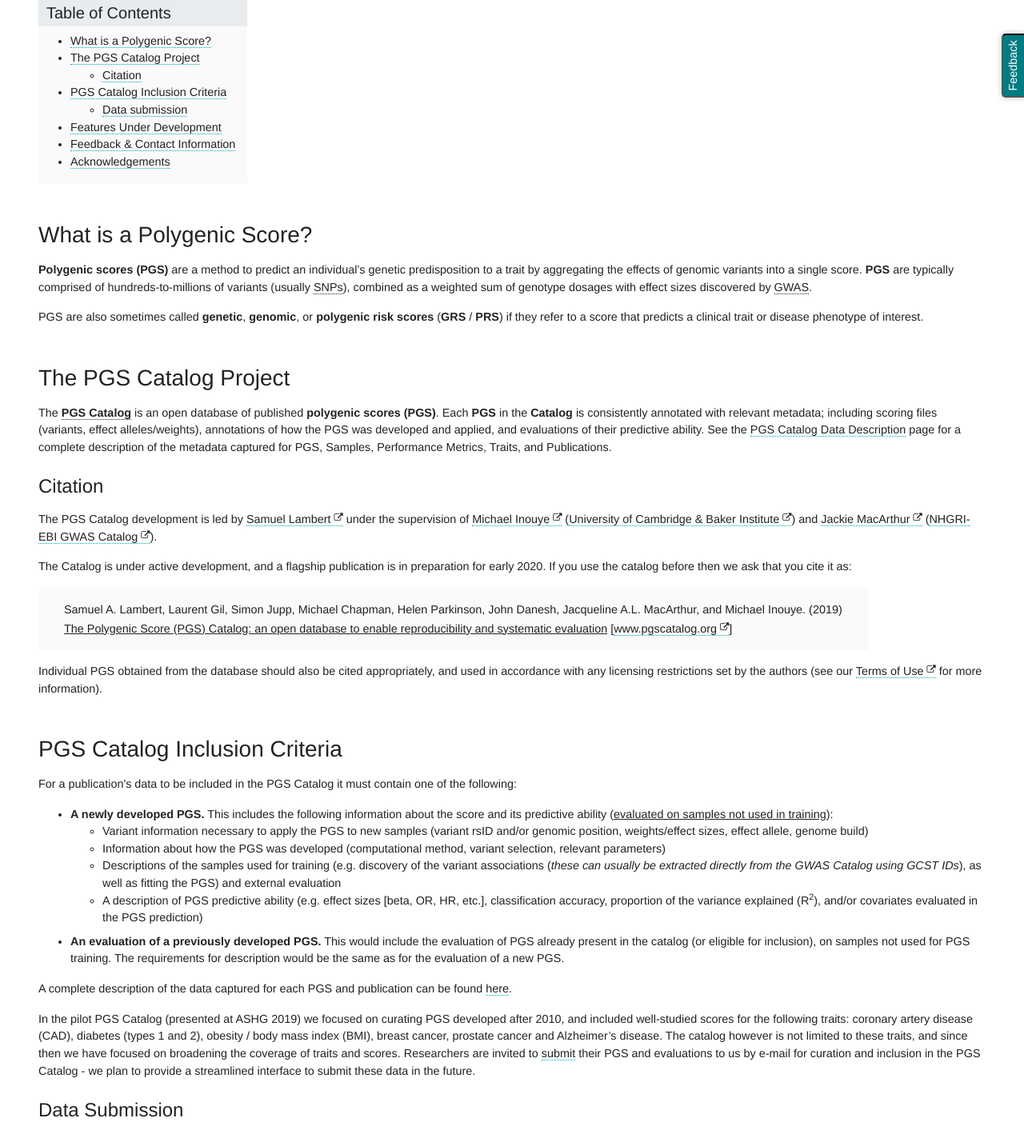
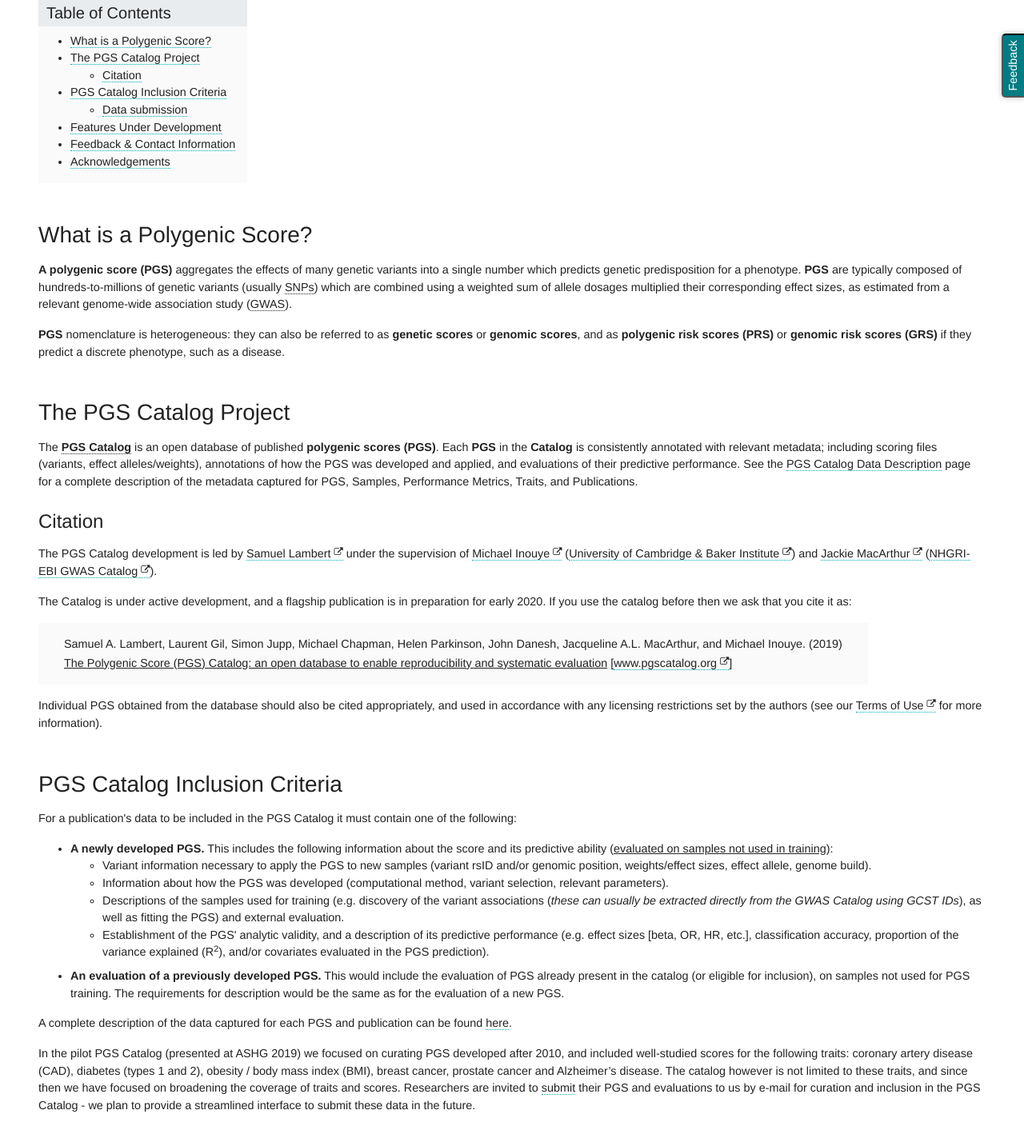
Before and after one commit to PGScatalog/PGS_Catalog, a Django app: template catalog/templates/catalog/about.html in a window 1280 px wide. Shown: the part 236-1654 px from the top of the page at 80% size. Run offline with Django 3.2, Linux system fonts and the light colour scheme; the template is opened without the code that fills it, so the values that code supplies are empty; style sheets or scripts are compiled from the project's sources; some libraries are stand-ins or nearby versions.

Commit message:
Text changes suggested by Mike
ToDo: Make a button on the homepage that links to data submission section of the website

```diff
--- a/catalog/templates/catalog/about.html
+++ b/catalog/templates/catalog/about.html
@@ -54,12 +54,11 @@
     <section>
       <h3 id="score">What is a Polygenic Score?</h3>
         <p>
-            <b>Polygenic scores (PGS)</b> are a method to predict an individual’s genetic predisposition to a trait by aggregating the effects of genomic variants into a single score.
-            <b>PGS</b> are typically comprised of hundreds-to-millions of variants (usually <span title="SNPs" data-content="Single Nucleotide Polymorphisms" class="pgs_helpover">SNPs</span>),
-            combined as a weighted sum of genotype dosages with effect sizes discovered by <span title="GWAS" data-content="Genome-wide association studies" class="pgs_helpover">GWAS</span>.
+            <b>A polygenic score (PGS)</b> aggregates the effects of many genetic variants into a single number which predicts genetic predisposition for a phenotype.
+            <b>PGS</b> are typically composed of hundreds-to-millions of genetic variants (usually <span title="SNPs" data-content="Single Nucleotide Polymorphisms" class="pgs_helpover">SNPs</span>) which are combined using a weighted sum of allele dosages multiplied their corresponding effect sizes, as estimated from a relevant genome-wide association study (<span title="GWAS" data-content="Genome-wide association studies" class="pgs_helpover">GWAS</span>).
         </p>
         <p>
-            PGS are also sometimes called <b>genetic</b>, <b>genomic</b>, or <b>polygenic risk scores</b> (<b>GRS</b> / <b>PRS</b>) if they refer to a score that predicts a clinical trait or disease phenotype of interest.
+            <b>PGS</b> nomenclature is heterogeneous: they can also be referred to as <b>genetic scores</b> or <b>genomic scores</b>, and as <b>polygenic risk scores (PRS)</b> or <b>genomic risk scores (GRS)</b> if they predict a discrete phenotype, such as a disease.
         </p>
     </section>
 
@@ -68,7 +67,7 @@
       <h3 id="project">The PGS Catalog Project</h3>
         <p>
             The <span title="PGS Catalog" data-content="Polygenic Score (PGS) Catalog" class="pgs_helpover"><b>PGS Catalog</b></span> is an open database of published <b>polygenic scores (PGS)</b>.
-            Each <b>PGS</b> in the <b>Catalog</b> is consistently annotated with relevant metadata; including scoring files (variants, effect alleles/weights), annotations of how the PGS was developed and applied, and evaluations of their predictive ability.
+            Each <b>PGS</b> in the <b>Catalog</b> is consistently annotated with relevant metadata; including scoring files (variants, effect alleles/weights), annotations of how the PGS was developed and applied, and evaluations of their predictive performance.
             See the <a href="../docs/">PGS Catalog Data Description</a> page for a complete description of the metadata captured for PGS, Samples, Performance Metrics, Traits, and Publications.
         </p>
 
@@ -93,10 +92,10 @@
     <p>For a publication's data to be included in the PGS Catalog it must contain one of the following:<ul>
         <li><b>A newly developed PGS.</b> This includes the following information about the score and its predictive ability (<u>evaluated on samples not used in training</u>):</li>
         <ul>
-            <li>Variant information necessary to apply the PGS to new samples (variant rsID and/or genomic position, weights/effect sizes, effect allele, genome build)</li>
-            <li>Information about how the PGS was developed (computational method, variant selection, relevant parameters)</li>
-            <li>Descriptions of the samples used for training (e.g. discovery of the variant associations (<i>these can usually be extracted directly from the GWAS Catalog using GCST IDs</i>), as well as fitting the PGS) and external evaluation</li>
-            <li>A description of PGS predictive ability (e.g. effect sizes [beta, OR, HR, etc.], classification accuracy, proportion of the variance explained (R<sup>2</sup>), and/or covariates evaluated in the PGS prediction)</li>
+            <li>Variant information necessary to apply the PGS to new samples (variant rsID and/or genomic position, weights/effect sizes, effect allele, genome build).</li>
+            <li>Information about how the PGS was developed (computational method, variant selection, relevant parameters).</li>
+            <li>Descriptions of the samples used for training (e.g. discovery of the variant associations (<i>these can usually be extracted directly from the GWAS Catalog using GCST IDs</i>), as well as fitting the PGS) and external evaluation.</li>
+            <li>Establishment of the PGS' analytic validity, and a description of its predictive performance (e.g. effect sizes [beta, OR, HR, etc.], classification accuracy, proportion of the variance explained (R<sup>2</sup>), and/or covariates evaluated in the PGS prediction).</li>
         </ul>
         <li class="mt-2"><b>An evaluation of a previously developed PGS.</b> This would include the evaluation of PGS already present in the catalog (or eligible for inclusion), on samples not used for PGS training. The requirements for description would be the same as for the evaluation of a new PGS.</li>
     </ul></p>
```
Also changed, not shown: catalog/templates/catalog/index.html (+6 -7 lines).
